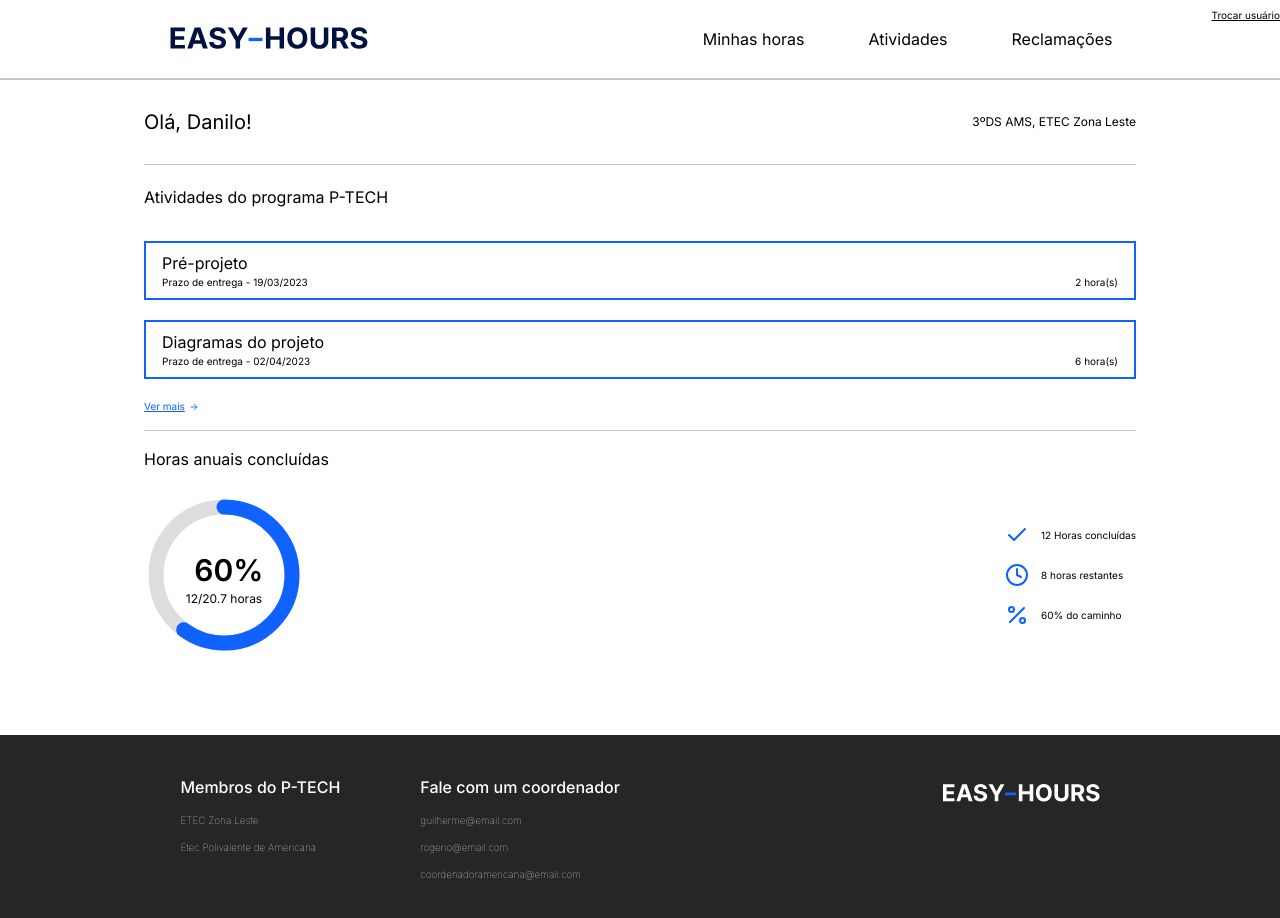
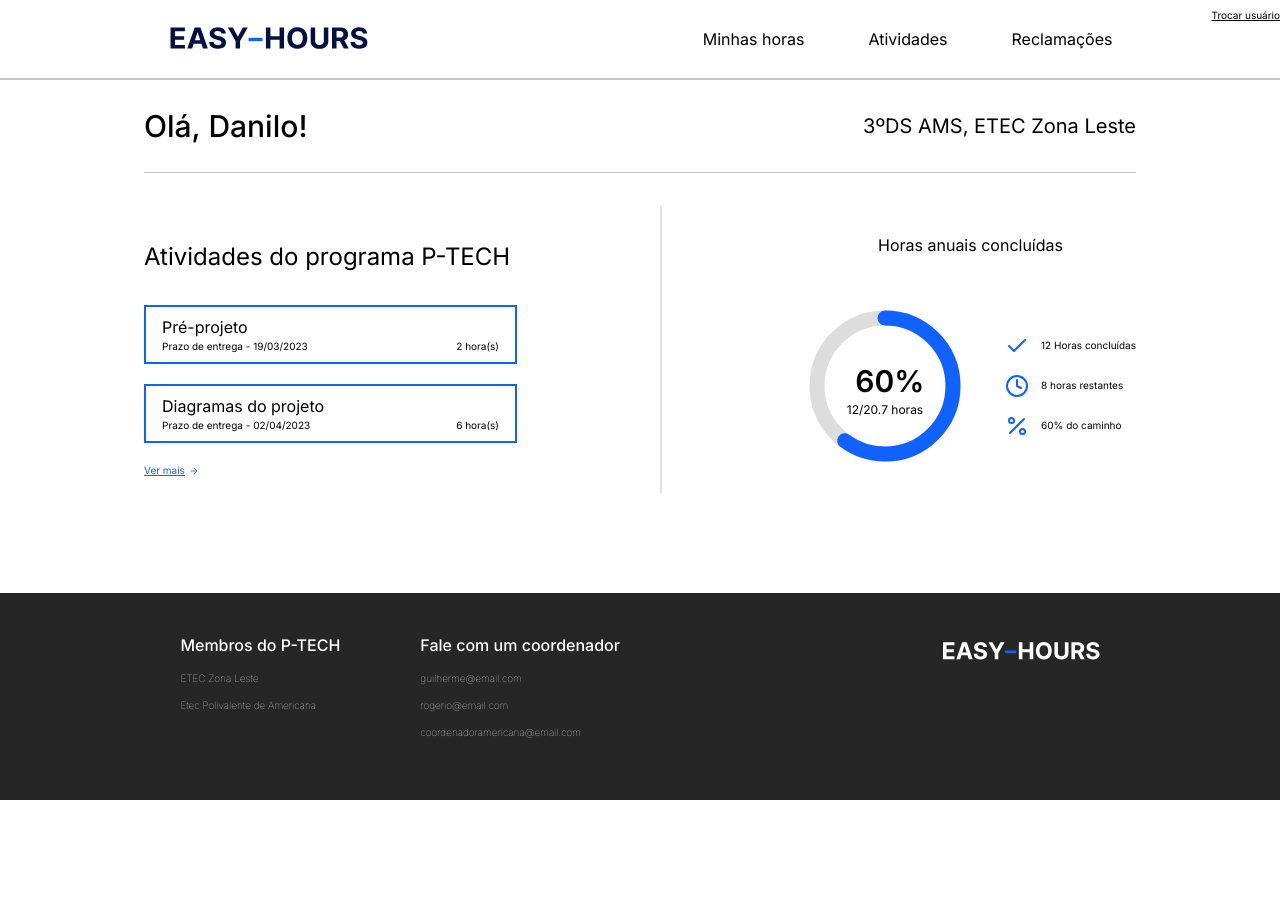
Before and after one commit to gabrielMendes21/tcc-etecZL, a Next.js app in the folder front/: page / in a window 1280 px wide. Shown: the top 918 px of the page. After the commit the page ends 800 px from the top, so only its background shows below. Built offline with nearby package versions, Linux system fonts and the light colour scheme.

Commit message:
add desktop version for home

```diff
--- a/front/src/components/H2.jsx
+++ b/front/src/components/H2.jsx
@@ -1,7 +1,7 @@
 export default function H2({ title }) {
   return (
     <div>
-      <h2 className="text-base mt-5 mb-8">{title}</h2>
+      <h2 className="text-base md:text-2xl mt-5 mb-8">{title}</h2>
       <hr className="border-[#C6C6C6]" />
     </div>
   )
--- a/front/src/components/UserInfo.jsx
+++ b/front/src/components/UserInfo.jsx
@@ -2,8 +2,8 @@ export default function UserInfo({ name, status }) {
   return (
     <>
       <div className="flex justify-between items-center">
-        <h1 className="text-xl py-7">Olá, {name}!</h1>
-        <span className="text-xs">{status}</span>
+        <h1 className="text-xl md:text-3xl font-medium py-7">Olá, {name}!</h1>
+        <span className="text-xs md:text-xl">{status}</span>
       </div>
 
       <hr className="border-[#C6C6C6]" />
--- a/front/src/components/aluno/StudentHome.jsx
+++ b/front/src/components/aluno/StudentHome.jsx
@@ -11,10 +11,6 @@ import { PageContext } from '@/app/context/PageContext'
 import Main from '../Main'
 
 export default function StudentHome() {
-  // Controlling the dropdown
-  const [isActive, setIsActive] = useState(true)
-  const handleDropDown = () => setIsActive(!isActive)
-
   const { setUserType } = useContext(PageContext)
 
   return (
@@ -30,20 +26,18 @@ export default function StudentHome() {
         Trocar usuário
       </p>
 
+      <div className="lg:flex lg:justify-center lg:mt-12">
+        {/* Left */}
+        <div className="lg:grow">
           {/* Main activities */}
-      <div>
-        <h2 className="text-base mt-5 mb-8">Atividades do programa P-TECH</h2>
-        <div
-          style={{
-            display: isActive ? 'block' : 'none',
-          }}
-          className="activities space-y-5"
-        >
+          <h2 className="text-base lg:text-2xl mt-5 mb-8">
+            Atividades do programa P-TECH
+          </h2>
+          <div className="activities space-y-5">
             <Link href="/aluno/atividades/pre-projeto" className="block mb-5">
               <Task name="Pré-projeto" hours={2} dueDate="19/03/2023" />
             </Link>
             <Task name="Diagramas do projeto" hours={6} dueDate="02/04/2023" />
-
             {/* See more link */}
             <TradLink to="/aluno/atividades" size={10}>
               Ver mais
@@ -51,13 +45,18 @@ export default function StudentHome() {
           </div>
         </div>
 
-      <hr className="border-[#C6C6C6] my-4" />
+        <hr className="border-[#C6C6C6] my-4 lg:rotate-90 lg:w-72 lg:self-center" />
 
+        {/* Right */}
+        <div className="progress-info grid grid-cols-[1fr] items-center gap-y-6 lg:gap-x-10">
           {/* Progress info */}
-      <div className="progress-info grid grid-cols-[1fr] items-center gap-y-6">
-        <h2 className="col-span-1/2">Horas anuais concluídas</h2>
+          <h2 className="col-span-1/2 lg:text-center">
+            Horas anuais concluídas
+          </h2>
+
           <CircleProgress percentage={60} />
-        <ul className="space-y-4">
+
+          <ul className="space-y-4 lg:text-center">
             <li className="flex items-center gap-3 text-xxs">
               <Check color="#0F62FE" />
               12 Horas concluídas
@@ -71,6 +70,7 @@ export default function StudentHome() {
             </li>
           </ul>
         </div>
+      </div>
     </Main>
   )
 }
--- a/front/src/components/coordenador-ETEC/ETECCoordinatorHome.jsx
+++ b/front/src/components/coordenador-ETEC/ETECCoordinatorHome.jsx
@@ -26,7 +26,6 @@ export default function ETECCoordinatorHome() {
 
       {/* Classes */}
       <H2 title="Classes" />
-
       <div className="classes space-y-2">
         <Card>
           <span className="text-base">1º AMS - FATEC</span>
--- a/front/src/components/coordenador-IBM/IBMCoordinatorHome.jsx
+++ b/front/src/components/coordenador-IBM/IBMCoordinatorHome.jsx
@@ -26,7 +26,7 @@ export default function IBMCoordinatorHome() {
 
       {/* Schools */}
       {/* <H2 title="Escolas" /> */}
-      <h2 className="text-base mt-5 mb-8">Escolas</h2>
+      <h2 className="text-base md:text-2xl mt-5 mb-8">Escolas</h2>
 
       <Dropdown title="ETEC Zona Leste">
         <Card>
```
Lines whose indentation alone changed are shown as unchanged.
